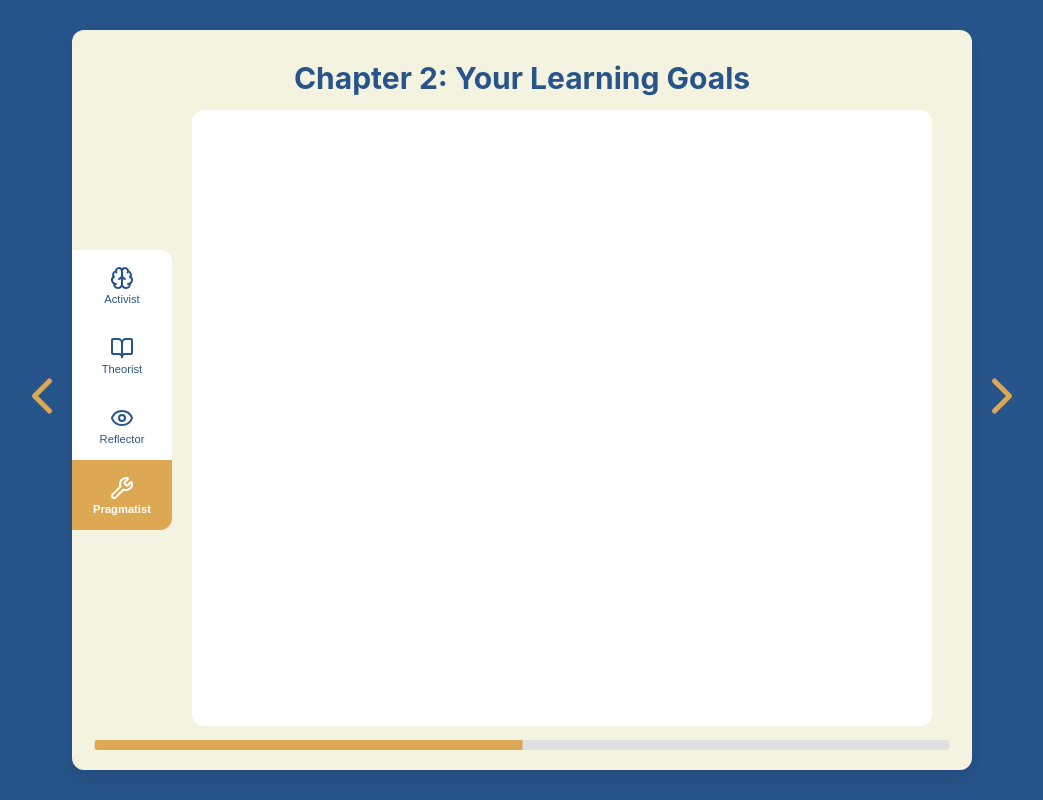
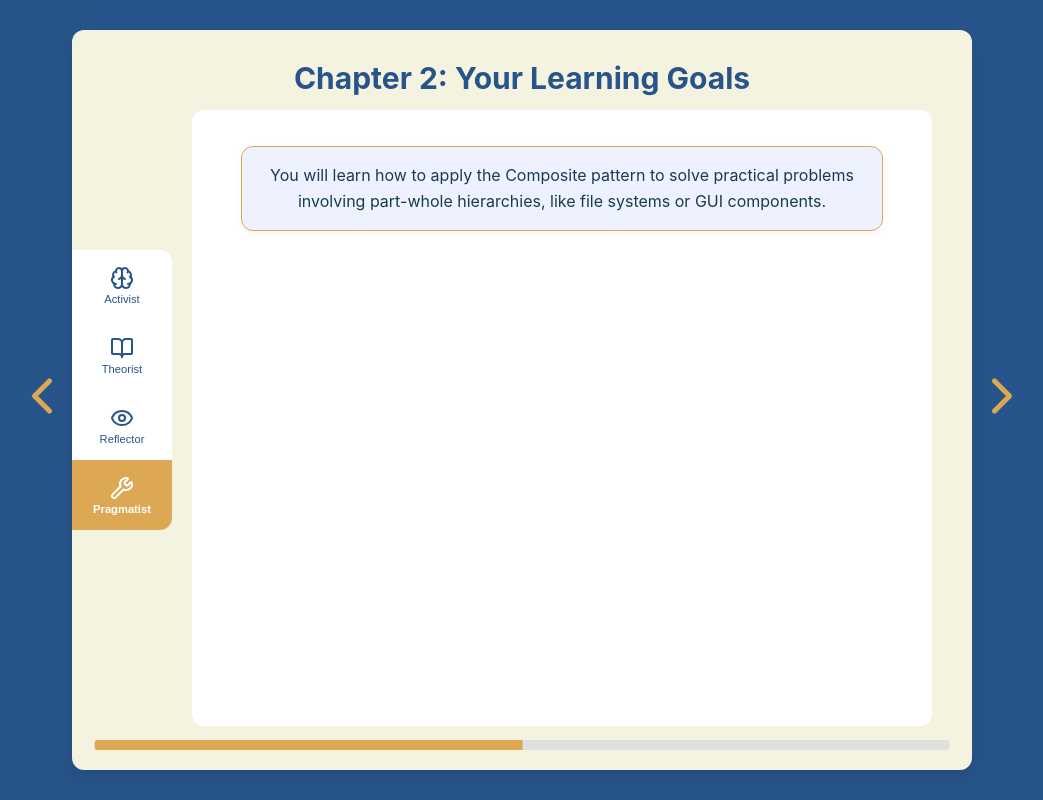
Before and after one commit to aliyahlimbada/COS750-Project, a React (Vite) app: page / in a window 1280 px wide. Both pictures are taken after a click on the element 1120 px from the left and 400 px from the top of the page. Shown: the whole page, without its empty margins (118-1161 px from the left). Built offline with nearby package versions, Linux system fonts and the light colour scheme.

Commit message:
Added more styling

```diff
--- a/src/App.tsx
+++ b/src/App.tsx
@@ -78,7 +78,6 @@ const pagesData: PagesData = {
     Reflector: {
       text: "Observe how the Composite Pattern simplifies client code. Before, you might have needed separate logic for single items and groups. Now, a common interface means you can loop over everything the same way. Think about why this reduces complexity."
     },
-    // show an example image
     Pragmatist: {
       text: "Here’s how you’d use it in real life — for example, a menu system where each menu can hold items or submenus. The same logic handles both cases, making updates and rendering much easier. This pattern directly applies to many UI or file management systems."
     }
@@ -115,7 +114,12 @@ function App() {
 
       <div className='page-content'>
           {currentContent.visual}
-          {/* {currentContent.text} */}
+
+           {page !== 1 && currentContent.text && (
+          <div className="text-block">
+            {currentContent.text}
+          </div>
+          )}
       </div>
        <ProgressBar progress={(page / totalPages) * 100} />
 
--- a/src/components/LearningGoals.tsx
+++ /dev/null
@@ -1 +0,0 @@
-// code to be added
--- a/src/styles/app.scss
+++ b/src/styles/app.scss
@@ -91,7 +91,6 @@ body, html, #root {
   overflow-y: auto;
 }
 
-
 // learning styles side bar
 .learning-style-selector {
   display: flex;
@@ -170,6 +169,23 @@ body, html, #root {
   background-color: #DDA853;
   transition: width 0.3s ease-in-out;
 }
+
+.text-block {
+  background-color: #eef2ff;
+  border: 1px solid #DDA853;
+  border-radius: 12px;
+  padding: 1rem 1.25rem;
+  margin: 1rem auto;
+  max-width: 600px;
+  width: 100%;
+  color: #183b4e;
+  font-family: 'Inter', sans-serif;
+  font-size: 1rem;
+  line-height: 1.6;
+  box-shadow: 0 2px 6px rgba(0,0,0,0.05);
+  text-align: center;
+}
+
 
 .visual-container {
   display: flex;
```
